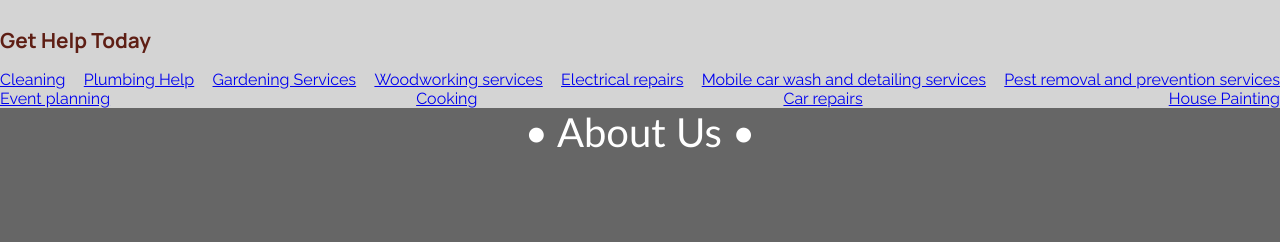
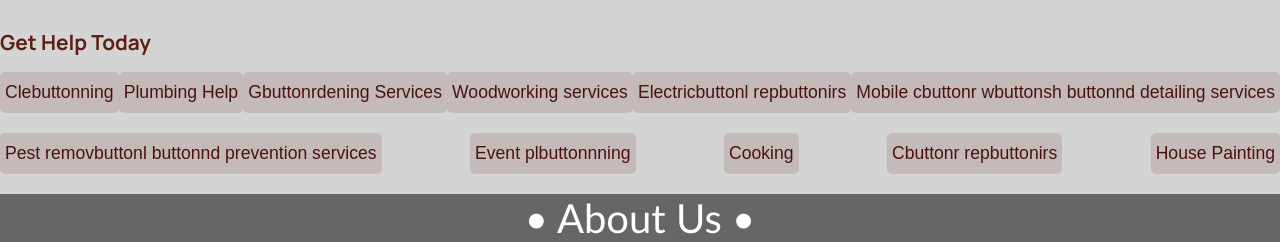
Before and after one commit to gurdeep03/servicehubG8, a React (Create React App) app: page / in a window 1280 px wide. Shown: the part 2154-2396 px from the top of the page. Built offline with nearby package versions, Linux system fonts and the light colour scheme; a web font is replaced by a local one.

Commit message:
Update Home.js

```diff
--- a/src/pages/Home.js
+++ b/src/pages/Home.js
@@ -21,24 +21,24 @@ function home() {
             <div className={styles.url} data-aos="fade-left">
               <ul>
                 <li>
-                  <a  className={styles.nava}>
+                  <button href="#help" className={styles.nava}>
                     Services
-                  </a>
+                  </button>
                 </li>
                 <li>
-                  <a className={styles.nava}>Sign up</a>
+                  <button className={styles.nava}>Sign up</button>
                 </li>
                 <li>
-                  <Link to="/Login"><a className={styles.login}>
-                    Log in</a></Link>
+                  <Link to="/Login"><button className={styles.login}>
+                    Log in</button></Link>
               </li>
 
             </ul>
             <ul id={styles.btn}>
               <li>
-                <a className={styles.Btn}>
+                <button className={styles.Btn} href="Provider.html">
                   Join Us
-                </a>
+                </button>
               </li>
             </ul>
           </div>
@@ -187,39 +187,39 @@ function home() {
         </div><div id={styles.help}>
           <h2>Get Help Today</h2>
         </div><div className={styles.serve}>
-          <Link to="/Tasks"><a style={{ "--clr": "#522522" }}>
-            Cleaning
-          </a></Link>
-          <Link to="/Tasks"><a style={{ "--clr": "#522522" }}>
+          <Link to="/Tasks"><button style={{ "--clr": "#522522" }}>
+            Clebuttonning
+          </button></Link>
+          <Link to="/Tasks"><button style={{ "--clr": "#522522" }}>
             Plumbing Help
-          </a></Link>
-          <Link to="/Tasks"><a  style={{ "--clr": "#522522" }}>
-            Gardening Services
-          </a></Link>
-          <Link to="/Tasks"><a  style={{ "--clr": "#522522" }}>
+          </button></Link>
+          <Link to="/Tasks"><button style={{ "--clr": "#522522" }}>
+            Gbuttonrdening Services
+          </button></Link>
+          <Link to="/Tasks"><button style={{ "--clr": "#522522" }}>
             Woodworking services
-          </a></Link>
-          <Link to="/electrical"><a style={{ "--clr": "#522522" }}>
-            Electrical repairs
-          </a></Link>
-          <Link to="/Tasks"><a style={{ "--clr": "#522522" }}>
-            Mobile car wash and detailing services
-          </a></Link>
-          <Link to="/Tasks"><a  style={{ "--clr": "#522522" }}>
-            Pest removal and prevention services
-          </a></Link>
-          <Link to="/Tasks"><a  style={{ "--clr": "#522522" }}>
-            Event planning
-          </a></Link>
-          <Link to="/Tasks"><a style={{ "--clr": "#522522" }}>
+          </button></Link>
+          <Link to="/electricbuttonl"><button style={{ "--clr": "#522522" }}>
+            Electricbuttonl repbuttonirs
+          </button></Link>
+          <Link to="/Tasks"><button style={{ "--clr": "#522522" }}>
+            Mobile cbuttonr wbuttonsh buttonnd detailing services
+          </button></Link>
+          <Link to="/Tasks"><button style={{ "--clr": "#522522" }}>
+            Pest removbuttonl buttonnd prevention services
+          </button></Link>
+          <Link to="/Tasks"><button style={{ "--clr": "#522522" }}>
+            Event plbuttonnning
+          </button></Link>
+          <Link to="/Tasks"><button style={{ "--clr": "#522522" }}>
             Cooking
-          </a></Link>
-          <Link to="/Tasks"><a style={{ "--clr": "#522522" }}>
-            Car repairs
-          </a></Link>
-          <Link to="/Tasks"><a  style={{ "--clr": "#522522" }}>
+          </button></Link>
+          <Link to="/Tasks"><button style={{ "--clr": "#522522" }}>
+            Cbuttonr repbuttonirs
+          </button></Link>
+          <Link to="/Tasks"><button style={{ "--clr": "#522522" }}>
             House Painting
-          </a></Link>
+          </button></Link>
         </div><div className={styles.about}>
           <div className={styles.aboutus}>• About Us •</div>
           <div className={styles.sect}>
```
